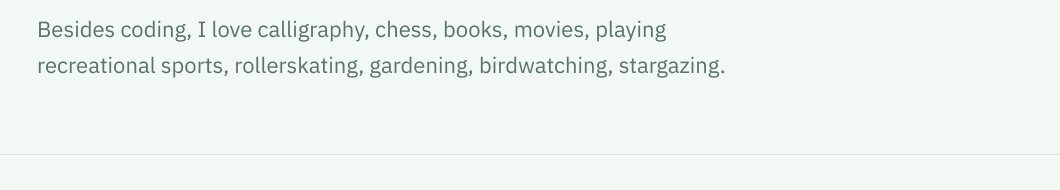
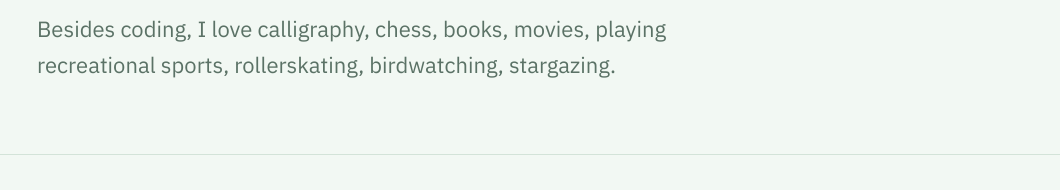
Before and after one commit to jyotsanayadav/a, a plain HTML site: page index.html in a window 1280 px wide. Shown: the part 436-626 px from the top of the page, without its empty margins (107-1167 px from the left). Drawn offline with Linux system fonts and the light colour scheme.

```diff
--- a/index.html
+++ b/index.html
@@ -102,7 +102,7 @@ footer{padding:28px 0 40px;color:var(--muted);font-size:14px}
     <!-- <svg class="crest" viewBox="0 0 120 60" fill="none" stroke="#C79A2E" stroke-width="3.5" stroke-linecap="round" aria-hidden="true"><path d="M54 54C44 44 40 30 26 22C20 18 14 10 12 4"/><path d="M66 54C76 44 80 30 94 22C100 18 106 10 108 4"/><path d="M44 56Q60 46 76 56"/></svg> -->
     <h1>Jyotsana <span>Yadav</span></h1>
     <p class="lead">I’m a B.Tech CSE student specializing in AI/ML, with skills in MERN stack development and DSA in Java, and a growing interest in deep learning.</p>
-    <p class="lead sub">Besides coding, I love calligraphy, chess, books, movies, playing recreational sports, rollerskating, gardening, birdwatching, stargazing.</p>
+    <p class="lead sub">Besides coding, I love calligraphy, chess, books, movies, playing recreational sports, rollerskating, birdwatching, stargazing.</p>
 
   </header>
 </div>
```
